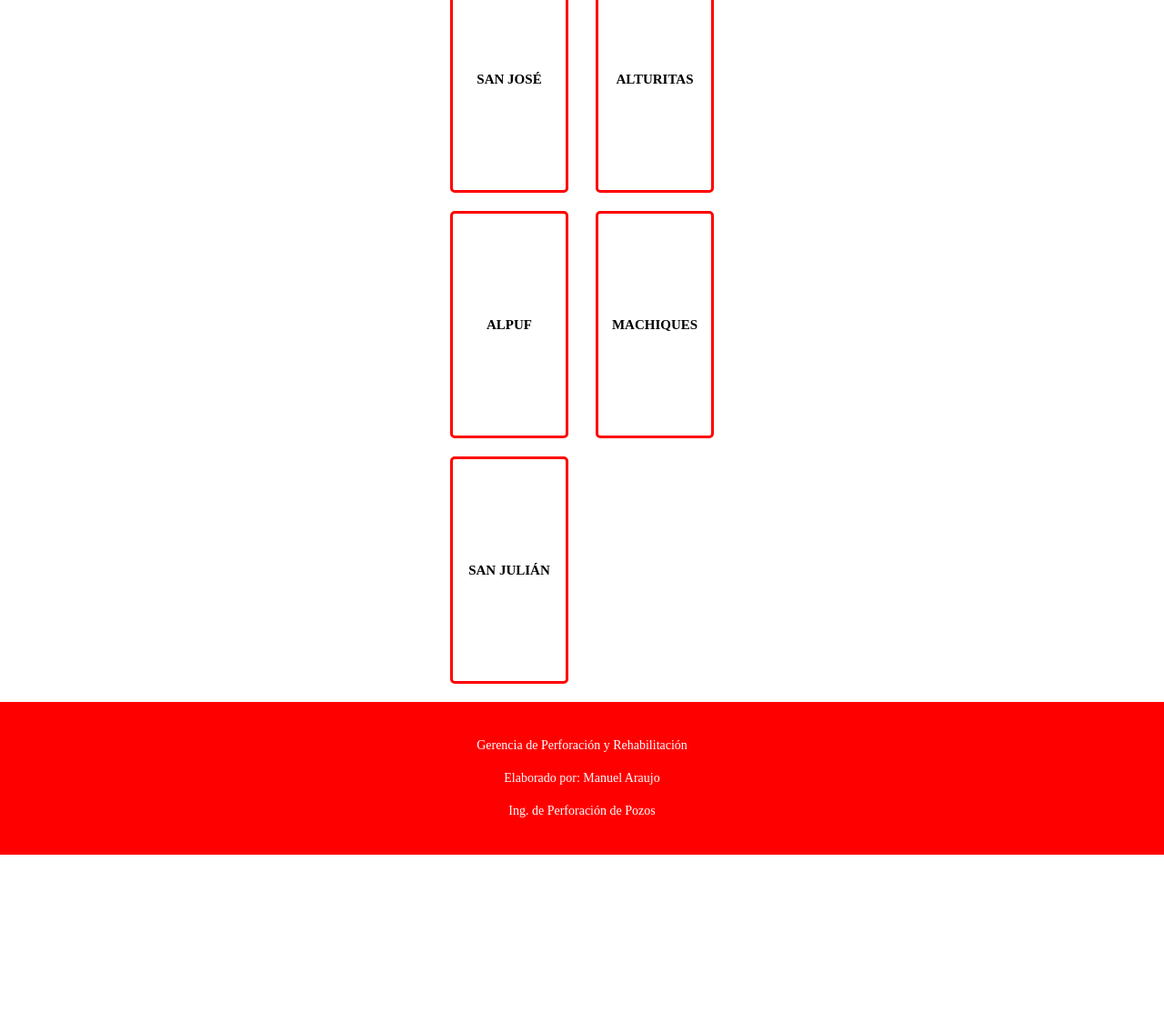
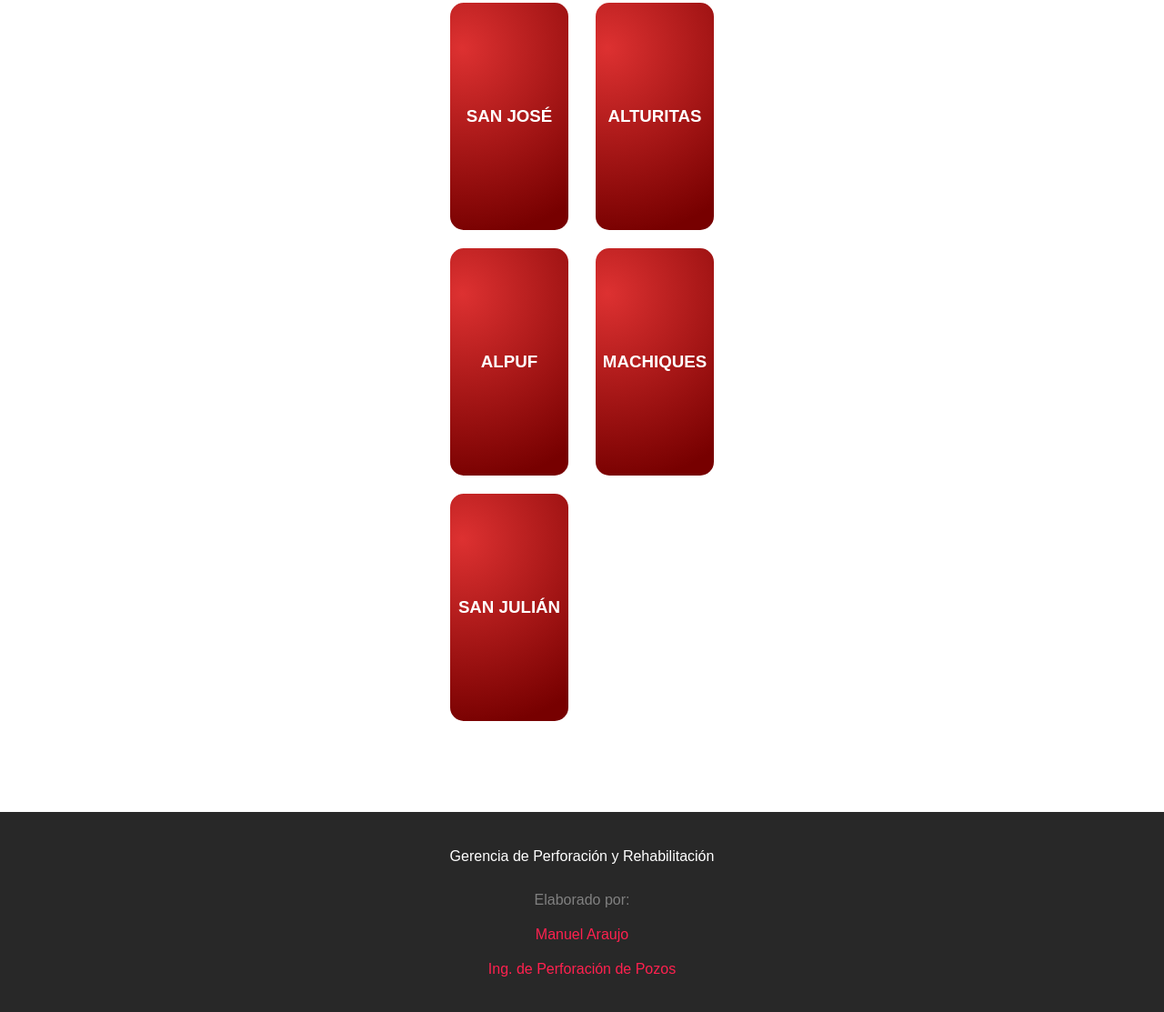
Before and after one commit to manuelmad/pozosppj-firebase, a website with bundled scripts: page index.html in a window 1280 px wide. Shown: the part 161-1274 px from the top of the page at 91% size. Before the commit the page ends 1101 px from the top, so only its background shows below. Built offline with nearby package versions, Linux system fonts and the light colour scheme; a web font is replaced by a local one.

Commit message:
Adding styles to main page and san jsoe page.

```diff
--- a/fields/san_jose/js/san_jose.js
+++ b/fields/san_jose/js/san_jose.js
@@ -45,8 +45,8 @@ function addRowsToBody(data) {
 			info_paragraph.innerText = "";
 			info_paragraph.innerHTML= `
 				<b>Nombre del pozo:</b> ${well["nombre del pozo"]}.</br>
-				<b>Coordenadas de superficie:</b> ${well["coordenada superf utm x"].toFixed(2)} m, ${well["coordenada superf utm y"].toFixed(2)} m.</br>
-				<b>Coordenadas de fondo:</b> ${well["coordenada fondo utm x"].toFixed(2)} m, ${well["coordenada fondo utm y"].toFixed(2)} m.</br>
+				<b>Coordenadas de superficie:</b> E: ${well["coordenada superf utm x"].toFixed(2)} m, N: ${well["coordenada superf utm y"].toFixed(2)} m.</br>
+				<b>Coordenadas de fondo:</b> E: ${well["coordenada fondo utm x"].toFixed(2)} m, N: ${well["coordenada fondo utm y"].toFixed(2)} m.</br>
 				<b>Referencia UTM:</b> ${well["utm projection id"]}.</br>
 				<b>Tipo de pozo:</b> ${well["tipo de pozo"]}.</br>
 				<b>Inicio de la perforación:</b> ${date}/${month+1}/${year}.</br>
--- a/fields/san_jose/styles/san_jose.css
+++ b/fields/san_jose/styles/san_jose.css
@@ -6,6 +6,7 @@
 
 html {
 	font-size: 62.5%;
+	font-family: 'Bai Jamjuree', sans-serif;
 }
 
 :root {
@@ -15,11 +16,15 @@ html {
 	--xlarge-font: 2.2rem;
 
 	--background-shadow: rgba(32,35,41,.8);
+	--background-black: #282828;
+	--vivid-red: #cf2e2e;
+	--palid-red: #FF214F;
+	--background-article: #292e38;
 }
 
 header {
 	width: 100%;
-	padding: 0.5rem;
+	padding: 1rem;
 	text-align: center;
 }
 
@@ -61,7 +66,7 @@ table {
 }
 
 thead {
-	background-color: red;
+	background-color: var(--vivid-red);
 	color: white;
 }
 
@@ -74,14 +79,24 @@ table th, table td {
 table button {
 	width: 6rem;
 }
+
 tr {
 	height: 3rem;
 }
 
 .well-info {
-	margin-top: 4rem;
-	min-height: 50rem;
-	border: 0.1rem solid gray;
+	width: 30rem;
+	margin: 4rem auto 0;
+	min-height: 30rem;
+	border: 0.3rem solid var(--background-article);
+	/* background-color: var(--background-article);
+	color: white; */
+	border-radius: 1rem;
+	padding: 0.5rem;
+}
+
+.well-info b {
+	color: var(--vivid-red);
 }
 
 .info-container {
@@ -112,7 +127,8 @@ tr {
 	position: absolute;
 	top: 0;
 	width: 100%;
-	height: 112rem;
+	/* height: 114rem; */
+	height: 120rem;
 	background-color: var(--background-shadow);
 	padding: 2rem;
 }
@@ -144,9 +160,11 @@ tr {
 }
 
 #add_well_btn, #send_new_well, #update_well_btn, #send_update_well {
-	width: 10rem;
-	height: 3rem;
+	width: 15rem;
+	height: 4rem;
 	border-radius: 0.5rem;
+	font-size: var(--medium-font);
+	font-family: 'Bai Jamjuree', sans-serif;
 }
 
 #add_success_container, #update_success_container {
@@ -158,8 +176,8 @@ tr {
 	background-image: radial-gradient(circle at 50% -20.71%, #db8e00 0, #e48000 10%, #ec6f00 20%, #f25b00 30%, #f64100 40%, #f81010 50%, #f90021 60%, #f80030 70%, #f6003e 80%, #f2004e 90%, #ec005f 100%);
 	border-radius: 01rem;
 	font-size: var(--medium-font);
-	text-align: center;
 	color: white;
 	display: flex;
+	justify-content: center;
 	align-items: center;
 }
--- a/index.html
+++ b/index.html
@@ -6,6 +6,11 @@
     <meta name="viewport" content="width=device-width, initial-scale=1.0">
     <meta name="description" content="PETROPERIJÁ WELLS DATA BASE">
     <meta name= "robots" content= "index, follow">
+	<link rel="preconnect" href="https://fonts.googleapis.com">
+    <link rel="preconnect" href="https://fonts.gstatic.com" crossorigin>
+    <link href="https://fonts.googleapis.com/css2?family=Bai+Jamjuree:wght@300;500;600;700&display=swap" rel="stylesheet">
+    <link rel="preconnect" href="https://fonts.gstatic.com" crossorigin>
+    <link href="https://fonts.googleapis.com/css2?family=Merriweather:wght@300;400;700&display=swap" rel="stylesheet">
 	<title>BASE DE DATOS PETROPERIJÁ</title>
 	<link rel="stylesheet" type="text/css" href="./styles/ppj-database.css">
 	<link rel="stylesheet" type="text/css" href="./styles/ppj-database-desktop.css" media="screen and (min-width: 1024px)">
@@ -13,7 +18,9 @@
 <body>
 	<header>
 		<div>
-			<img class="logo" src="./imgs/logo-ppj.png">
+			<a href="/">
+				<img class="logo" src="./imgs/logo-ppj.png">
+			</a>
 		</div>
 	</header>
 	<main>
@@ -26,31 +33,31 @@
 			<article class="fields-container">
 				<a href="./fields/san_jose/san_jose.html">
 					<div>
-						<h2>SAN JOSÉ</h2>
+						<h3>SAN JOSÉ</h3>
 
 					</div>
 				</a>
 				<a href="./fields/alturitas/alturitas.html">
 					<div>
-						<h2>ALTURITAS</h2>
+						<h3>ALTURITAS</h3>
 
 					</div>
 				</a>
 				<a href="./fields/alpuf/alpuf.html">
 					<div>
-						<h2>ALPUF</h2>
+						<h3>ALPUF</h3>
 
 					</div>
 				</a>
 				<a href="./fields/machiques/machiques.html">
 					<div>
-						<h2>MACHIQUES</h2>
+						<h3>MACHIQUES</h3>
 
 					</div>
 				</a>
 				<a href="./fields/san_julian/san_julian.html">
 					<div>
-						<h2>SAN JULIÁN</h2>
+						<h3>SAN JULIÁN</h3>
 
 					</div>
 				</a>
@@ -61,8 +68,9 @@
 	<footer>
 		<section>
 			<div>
-				<p>Gerencia de Perforación y Rehabilitación</p>
-				<p>Elaborado por: Manuel Araujo</p>
+				<p class="first-p">Gerencia de Perforación y Rehabilitación</p>
+				<p class="second-p">Elaborado por:</p>
+				<p>Manuel Araujo</p>
 				<p>Ing. de Perforación de Pozos</p>
 			</div>
 		</section>
--- a/styles/ppj-database.css
+++ b/styles/ppj-database.css
@@ -6,16 +6,29 @@
 
 html {
 	font-size: 62.5%;
+	font-family: 'Bai Jamjuree', sans-serif;
+}
+
+:root {
+	--small-font: 1.2rem;
+	--medium-font: 1.6rem;
+	--large-font: 1.8rem;
+	--xlarge-font: 2.2rem;
+
+	--background-black: #282828;
+	--vivid-red: #cf2e2e;
+	--palid-red: #FF214F;
 }
 
 header {
 	width: 100%;
-	padding: 0.5rem;
+	padding: 1rem;
 	text-align: center;
 }
 
 main {
 	padding-bottom: 2rem;
+	font-size: var(--medium-font);
 }
 
 .logo {
@@ -36,33 +49,43 @@ h1 {
 	grid-gap: 2rem;
 	align-items: center;
 	justify-items: center;
-	margin-top: 2rem;
+	margin-top: 4rem;
+	margin-bottom: 4rem;
 }
 
 .fields-container a {
 	text-decoration: none;
-	color: black;
+	color: white;
 }
 
 .fields-container div {
 	width: 13rem;
 	height: 25rem;
-	border: 0.3rem solid red;
-	border-radius: 0.5rem;
+	border-radius: 1.5rem;
 	display: flex;
 	justify-content: center;
 	align-items: center;
+	background: radial-gradient(circle at 10% 20%, rgb(221, 49, 49) 0%, rgb(119, 0, 0) 90%);
 }
 
 footer {
-	font-size: 1.4rem;
+	font-size: var(--medium-font);
+	margin-top: 4rem;
+	padding: 2rem 1rem 4rem;
+	background-color: var(--background-black);
+	color: var(--palid-red);
 	text-align: center;
-	padding-top: 2rem;
-	padding-bottom: 4rem;
-	background-color: red;
-	color: white;
 }
 
 footer p {
 	margin-top: 2rem;
 }
+
+.first-p {
+	color: white;
+}
+
+.second-p {
+	margin-top: 3rem;
+	color: gray;
+}
```
Also changed, not shown: fields/san_jose/san_jose.html (+8 -1 lines), fields/san_jose/styles/san_jose_desktop.css (+20 -7 lines).
